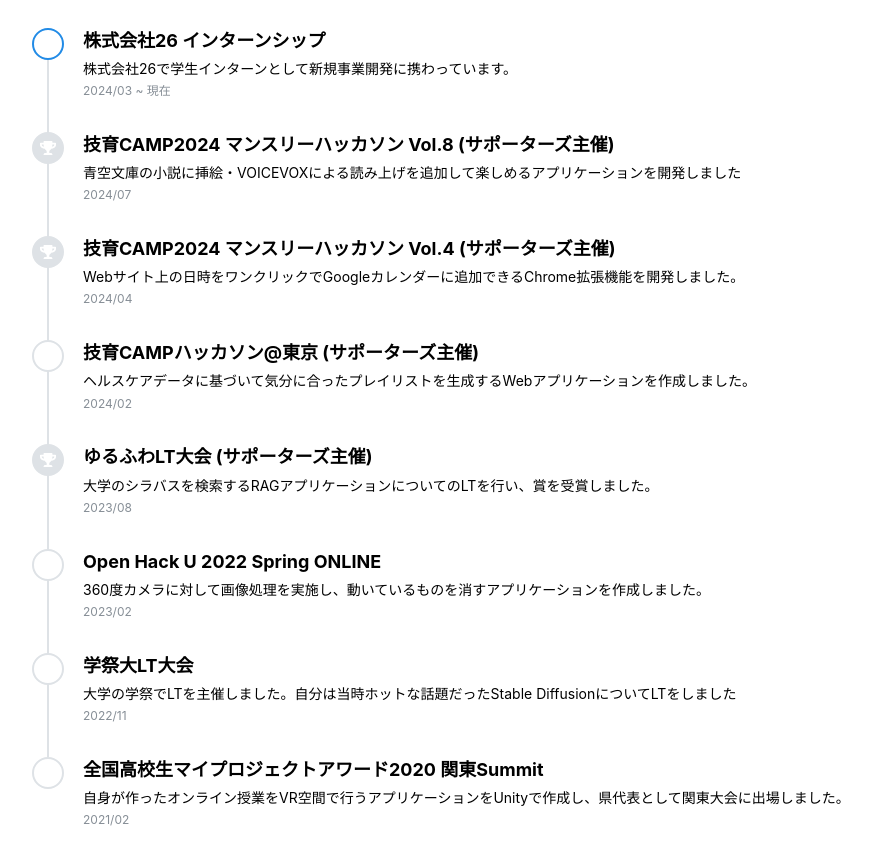
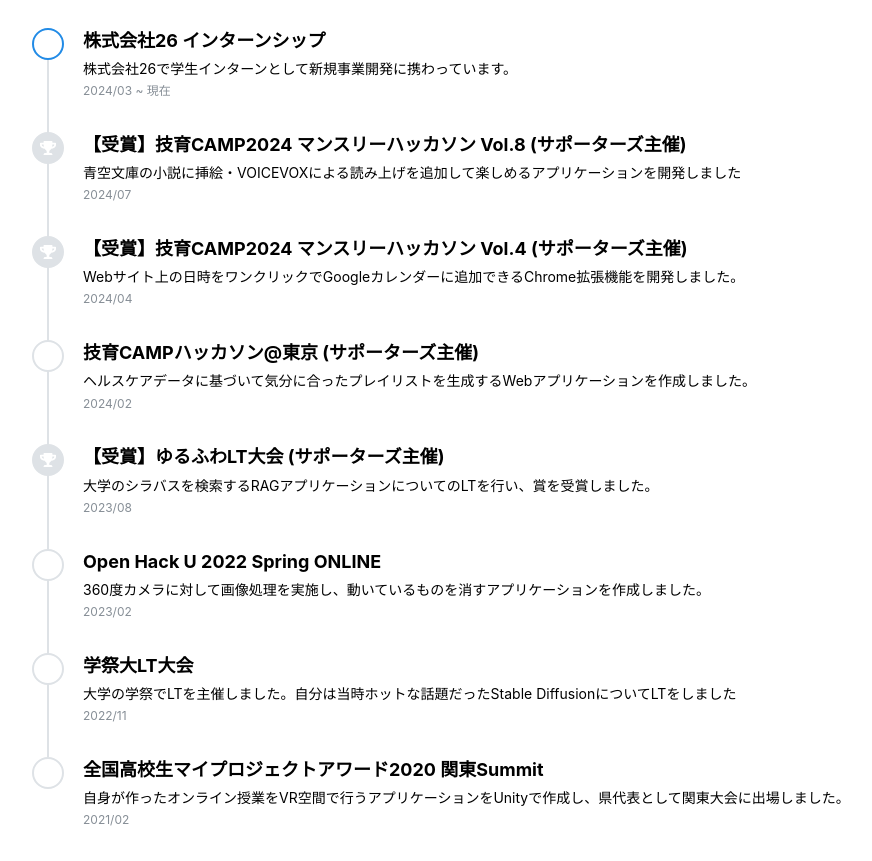
Before and after one commit to g-Ratie/portfolio, a Next.js app: page /about in a window 1280 px wide. Shown: the part 800-1661 px from the top of the page, without its empty margins (8-880 px from the left). Built offline with nearby package versions, Linux system fonts and the light colour scheme.

Commit message:
Update myactivity.ts

```diff
--- a/src/data/myactivity.ts
+++ b/src/data/myactivity.ts
@@ -6,14 +6,14 @@ const myActivity = {
       date: '2024/03 ~ 現在',
     },
     {
-      title: '技育CAMP2024 マンスリーハッカソン Vol.8 (サポーターズ主催)',
+      title: '【受賞】技育CAMP2024 マンスリーハッカソン Vol.8 (サポーターズ主催)',
       content:
         '青空文庫の小説に挿絵・VOICEVOXによる読み上げを追加して楽しめるアプリケーションを開発しました',
       date: '2024/07',
       isprize: true,
     },
     {
-      title: '技育CAMP2024 マンスリーハッカソン Vol.4 (サポーターズ主催)',
+      title: '【受賞】技育CAMP2024 マンスリーハッカソン Vol.4 (サポーターズ主催)',
       content:
         'Webサイト上の日時をワンクリックでGoogleカレンダーに追加できるChrome拡張機能を開発しました。',
       date: '2024/04',
@@ -26,7 +26,7 @@ const myActivity = {
       date: '2024/02',
     },
     {
-      title: 'ゆるふわLT大会 (サポーターズ主催)',
+      title: '【受賞】ゆるふわLT大会 (サポーターズ主催)',
       content: '大学のシラバスを検索するRAGアプリケーションについてのLTを行い、賞を受賞しました。',
       date: '2023/08',
       isprize: true,
```
